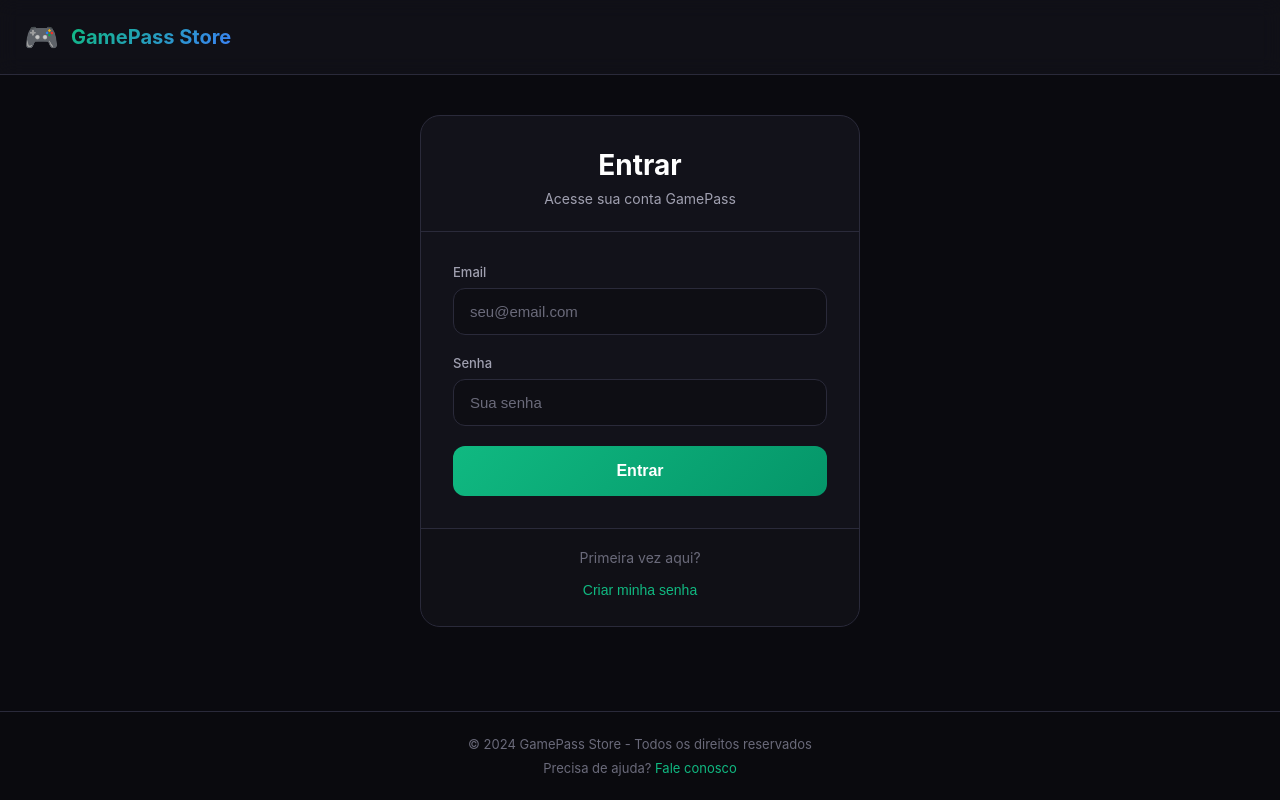
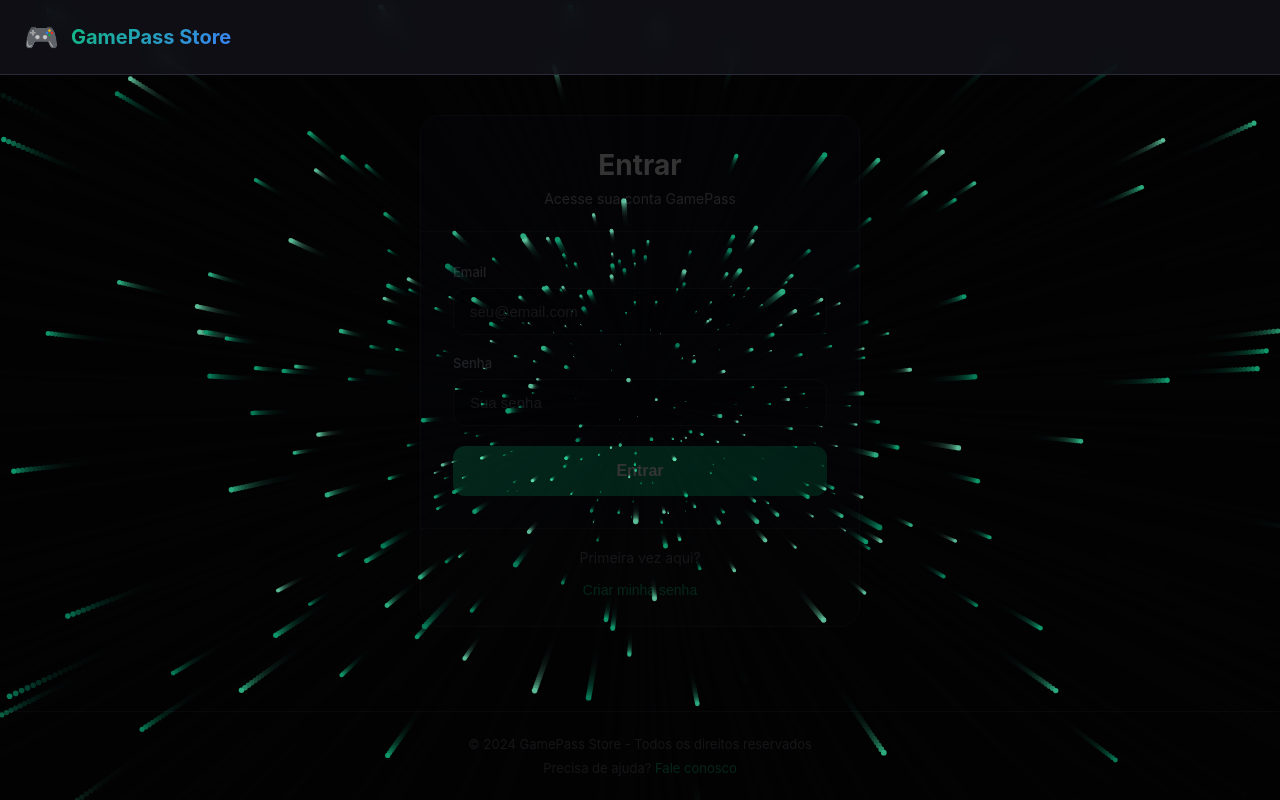
Before and after one commit to joaovitorbelortee-cpu/gamepass-portal, a React (Vite) app: page / in a window 1280 px wide. Built offline with nearby package versions, Linux system fonts and the light colour scheme; no server answers.

Commit message:
feat: Add starfield background to customer portal

```diff
--- a/src/PortalApp.tsx
+++ b/src/PortalApp.tsx
@@ -3,6 +3,7 @@
 import Register from './Register';
 import MyAccount from './MyAccount';
 import { portalAPI } from './api';
+import { StarfieldBackground } from './StarfieldBackground';
 
 type View = 'login' | 'register' | 'account';
 
@@ -71,6 +72,7 @@
 
     return (
         <div className="portal-container">
+            <StarfieldBackground />
             <div className="portal-header">
                 <div className="portal-logo">
                     <span className="logo-icon">🎮</span>
--- /dev/null
+++ b/src/StarfieldBackground.tsx
@@ -0,0 +1,101 @@
+import { useRef, useEffect } from 'react';
+
+export function StarfieldBackground() {
+    const canvasRef = useRef<HTMLCanvasElement>(null);
+
+    useEffect(() => {
+        const canvas = canvasRef.current;
+        if (!canvas) return;
+
+        const ctx = canvas.getContext('2d');
+        if (!ctx) return;
+
+        let width = window.innerWidth;
+        let height = window.innerHeight;
+
+        const setSize = () => {
+            width = window.innerWidth;
+            height = window.innerHeight;
+            canvas.width = width;
+            canvas.height = height;
+        };
+
+        setSize();
+        window.addEventListener('resize', setSize);
+
+        // Configuração das Partículas
+        const particles: { x: number; y: number; z: number; color: string }[] = [];
+        const particleCount = 400;
+        const colors = ['#10B981', '#059669', '#34D399', '#6EE7B7']; // Tons de verde do tema
+
+        for (let i = 0; i < particleCount; i++) {
+            particles.push({
+                x: Math.random() * width - width / 2,
+                y: Math.random() * height - height / 2,
+                z: Math.random() * 2000,
+                color: colors[Math.floor(Math.random() * colors.length)]
+            });
+        }
+
+        let animationFrameId: number;
+
+        const animate = () => {
+            // Limpa com efeito de rastro
+            ctx.fillStyle = 'rgba(0, 0, 0, 0.2)';
+            ctx.fillRect(0, 0, width, height);
+
+            const cx = width / 2;
+            const cy = height / 2;
+
+            particles.forEach((p) => {
+                // Move partícula em direção ao observador
+                p.z -= 4; // Velocidade
+
+                // Reinicia se passar do observador
+                if (p.z <= 0) {
+                    p.z = 2000;
+                    p.x = Math.random() * width - width / 2;
+                    p.y = Math.random() * height - height / 2;
+                }
+
+                // Projeta 3D para 2D
+                const scale = 300 / (300 + p.z);
+                const x2d = cx + p.x * scale * 2;
+                const y2d = cy + p.y * scale * 2;
+
+                // Desenha
+                const size = (1 - p.z / 2000) * 3;
+                ctx.beginPath();
+                ctx.fillStyle = p.color;
+                ctx.arc(x2d, y2d, size, 0, Math.PI * 2);
+                ctx.fill();
+            });
+
+            animationFrameId = requestAnimationFrame(animate);
+        };
+
+        animate();
+
+        return () => {
+            window.removeEventListener('resize', setSize);
+            cancelAnimationFrame(animationFrameId);
+        };
+    }, []);
+
+    return (
+        <canvas
+            ref={canvasRef}
+            style={{
+                position: 'fixed',
+                top: 0,
+                left: 0,
+                width: '100%',
+                height: '100%',
+                zIndex: 0,
+                backgroundColor: 'black',
+                pointerEvents: 'none',
+                opacity: 0.8
+            }}
+        />
+    );
+}
```
